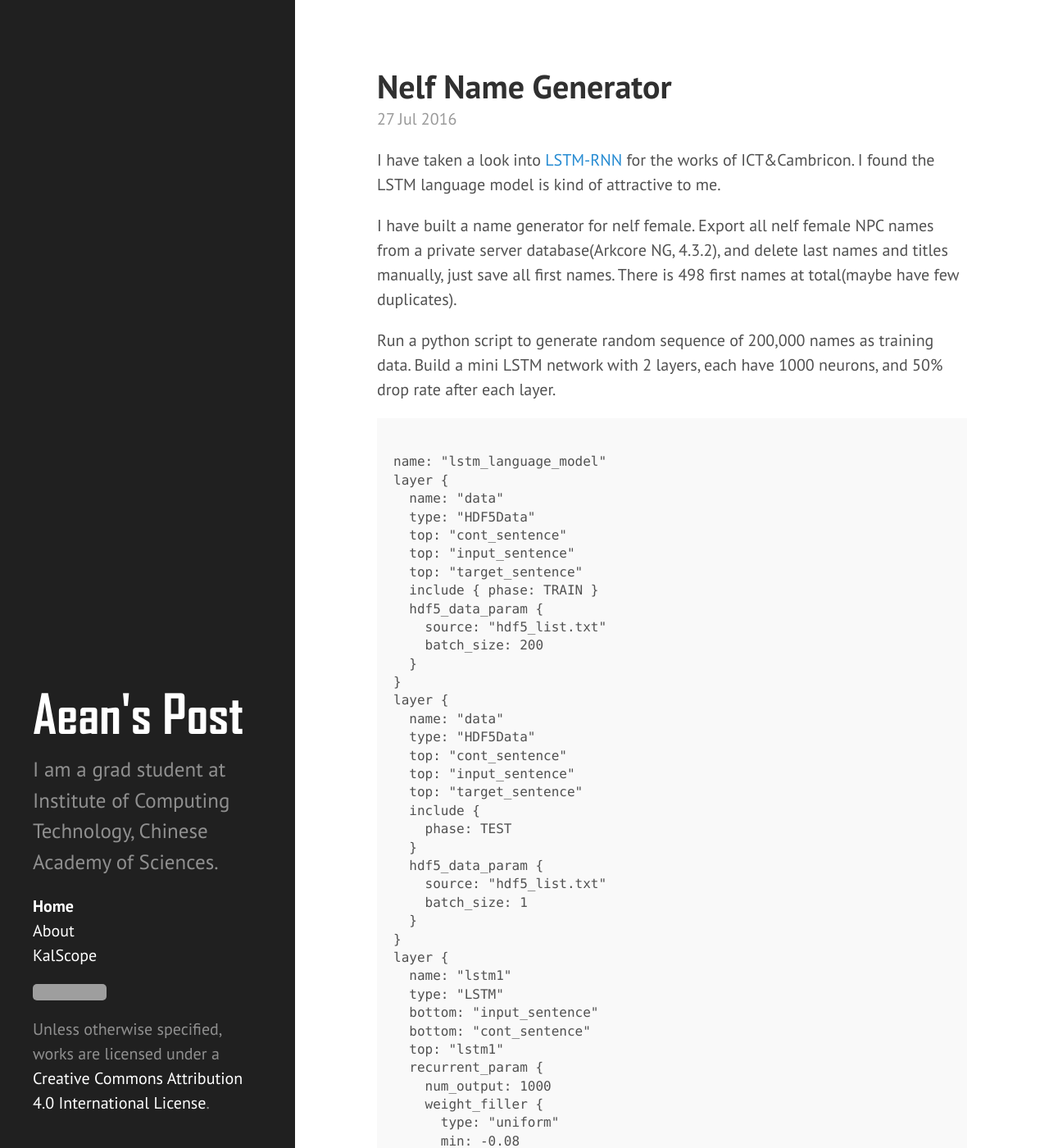
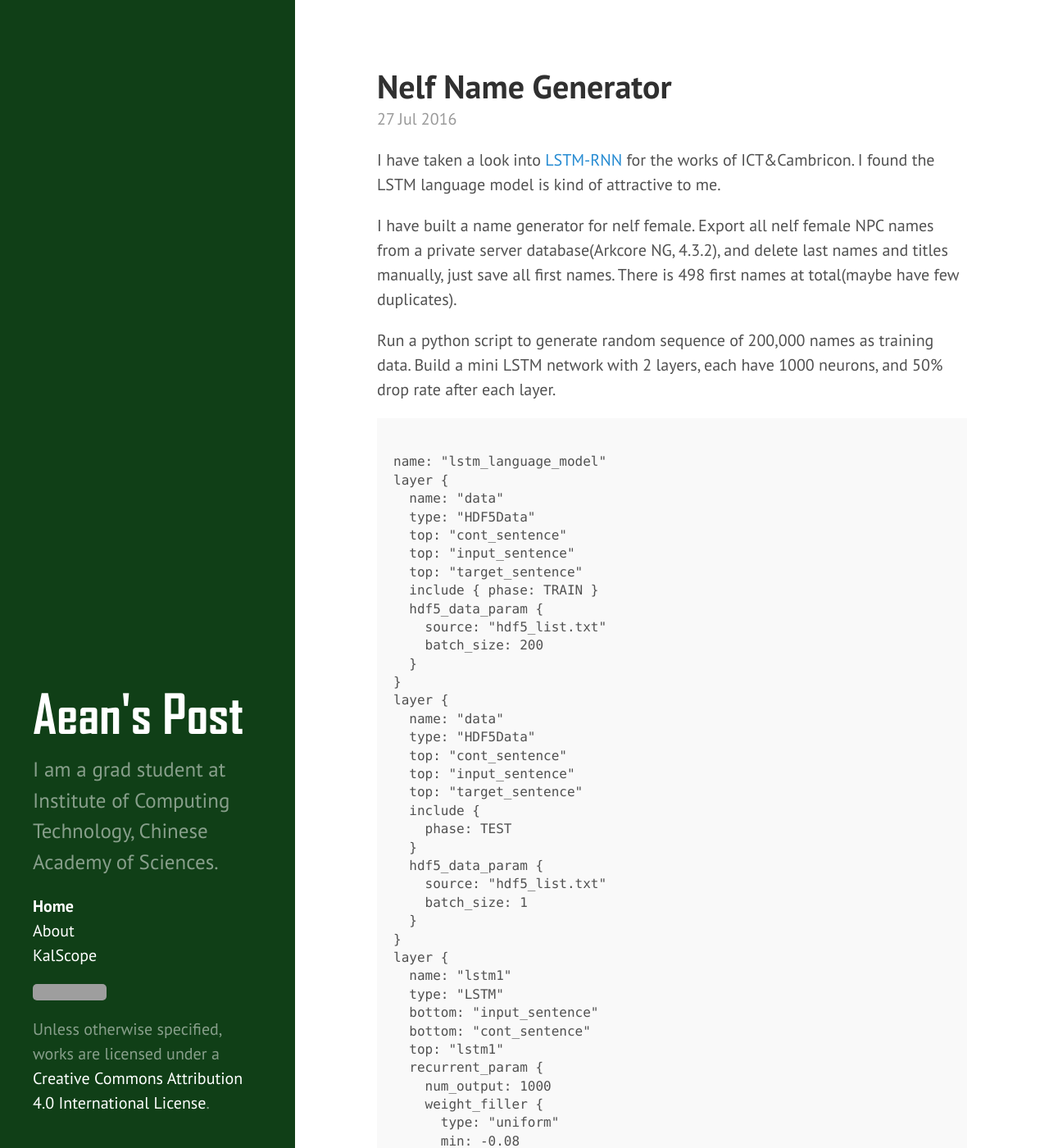
Before and after one commit to AeanSR/AeanSR.github.io, a Jekyll site: the page built from index.html, in a window 1280 px wide and 1400 px high. Shown: the whole window at 82% size. Built offline with Jekyll 4.4.1, drawn with Linux system fonts in a browser that asks for light colours; the list of posts is cut into pages by our own code; grey boxes are pictures that could not be loaded.

Commit message:
Update hyde.css

```diff
--- a/public/css/hyde.css
+++ b/public/css/hyde.css
@@ -70,7 +70,7 @@ html {
   text-align: center;
   padding: 2rem 1rem;
   color: rgba(255,255,255,.5);
-  background-color: #202020;
+  background-color: #103F17;
 }
 @media (min-width: 48rem) {
   .sidebar {
```
